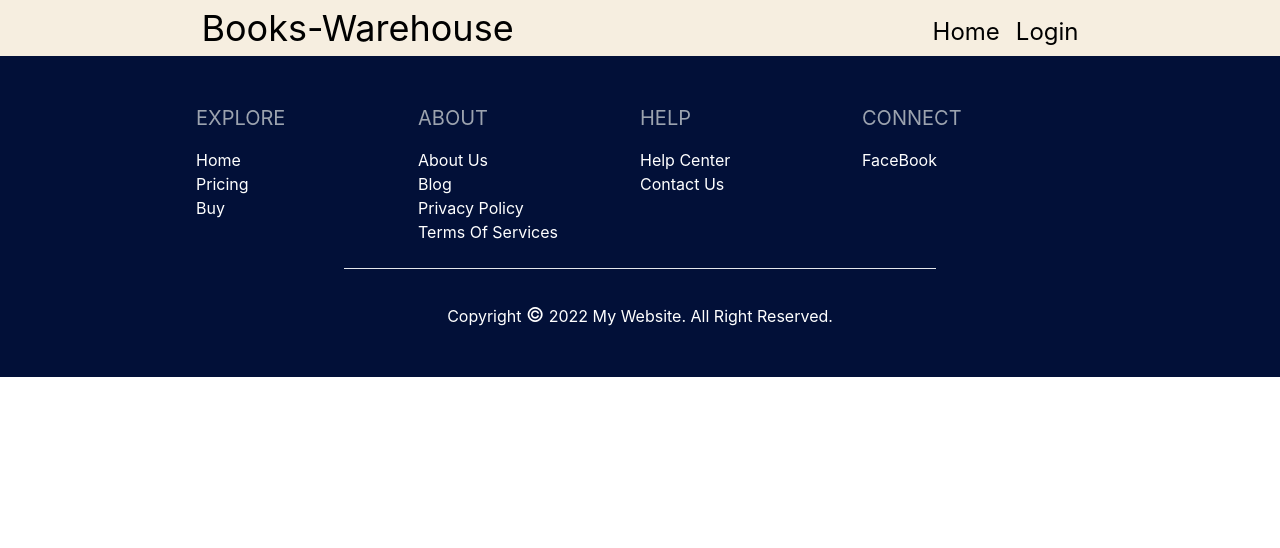
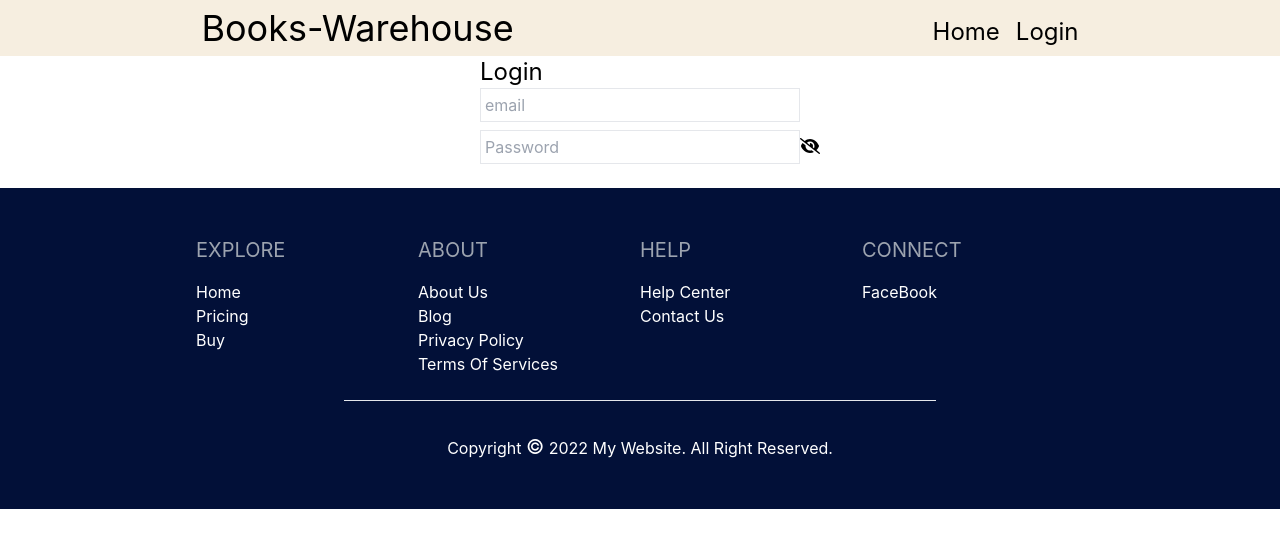
Before and after one commit to Tanjinhossain1/book-warehouse-managemant, a React (Create React App) app: page /login in a window 1280 px wide. Shown: the top 548 px of the page. Built offline with nearby package versions, Linux system fonts and the light colour scheme.

Commit message:
login input add or eye add for see password

```diff
--- a/package.json
+++ b/package.json
@@ -9,8 +9,10 @@
     "@testing-library/jest-dom": "^5.16.4",
     "@testing-library/react": "^13.1.1",
     "@testing-library/user-event": "^13.5.0",
+    "firebase": "^9.7.0",
     "react": "^18.1.0",
     "react-dom": "^18.1.0",
+    "react-firebase-hooks": "^5.0.3",
     "react-hook-form": "^7.30.0",
     "react-router-dom": "^6.3.0",
     "react-scripts": "5.0.1",
--- a/src/App.js
+++ b/src/App.js
@@ -2,6 +2,7 @@ import { Route, Routes } from 'react-router-dom';
 import './App.css';
 import AddNewItem from './Pages/AddNewItem/AddNewItem';
 import Home from './Pages/Home/Home/Home';
+import Login from './Pages/Login/Login/Login';
 import ManageInventory from './Pages/ManageInventory/ManageInventory';
 import Footer from './Pages/Sheare/Footer/Footer';
 import Header from './Pages/Sheare/Header/Header';
@@ -18,6 +19,7 @@ function App() {
        <Route path='/update/:id' element={<UpdateBook></UpdateBook>}></Route>
        <Route path='/manageinventory' element={<ManageInventory></ManageInventory>}></Route>
        <Route path='/addnewitem' element={<AddNewItem></AddNewItem>}></Route>
+       <Route path='/login' element={<Login></Login>}></Route>
      </Routes>
       <Footer></Footer>
     </div>
--- /dev/null
+++ b/src/Pages/Login/Login/Login.js
@@ -0,0 +1,28 @@
+import React, { useState } from 'react';
+import { FontAwesomeIcon } from '@fortawesome/react-fontawesome'
+import { faEye, faEyeSlash } from '@fortawesome/free-solid-svg-icons';
+
+const Login = () => {
+    const dynamic = 'ok done';
+    const [open, setOpen] = useState(false)
+    return (
+        <div>
+            <div className='w-1/4 mx-auto'>
+                <div>
+                    <h1 className='text-2xl'>Login</h1>
+
+                </div>
+                <form className='flex flex-col'>
+                    <input type="email" name="email" className='border  p-1' placeholder={`email`} id="" required />
+                    <div className='flex flex-col mt-2 relative'>
+                        <input className='border mb-6 p-1 w-4/4' type="email" name="password" placeholder={`Password `} id="" required />
+
+                        {open ? <FontAwesomeIcon onClick={() =>setOpen(!open)} className='absolute ml-80 mt-2 ' icon={faEye} /> : <FontAwesomeIcon  onClick={() => setOpen(!open)} className='absolute ml-80 mt-2 ' icon={faEyeSlash} />}
+                    </div>
+                </form>
+            </div>
+        </div>
+    );
+};
+
+export default Login;
```
Also changed, not shown: 1 other file (tests, documents, lock files or other folders).
